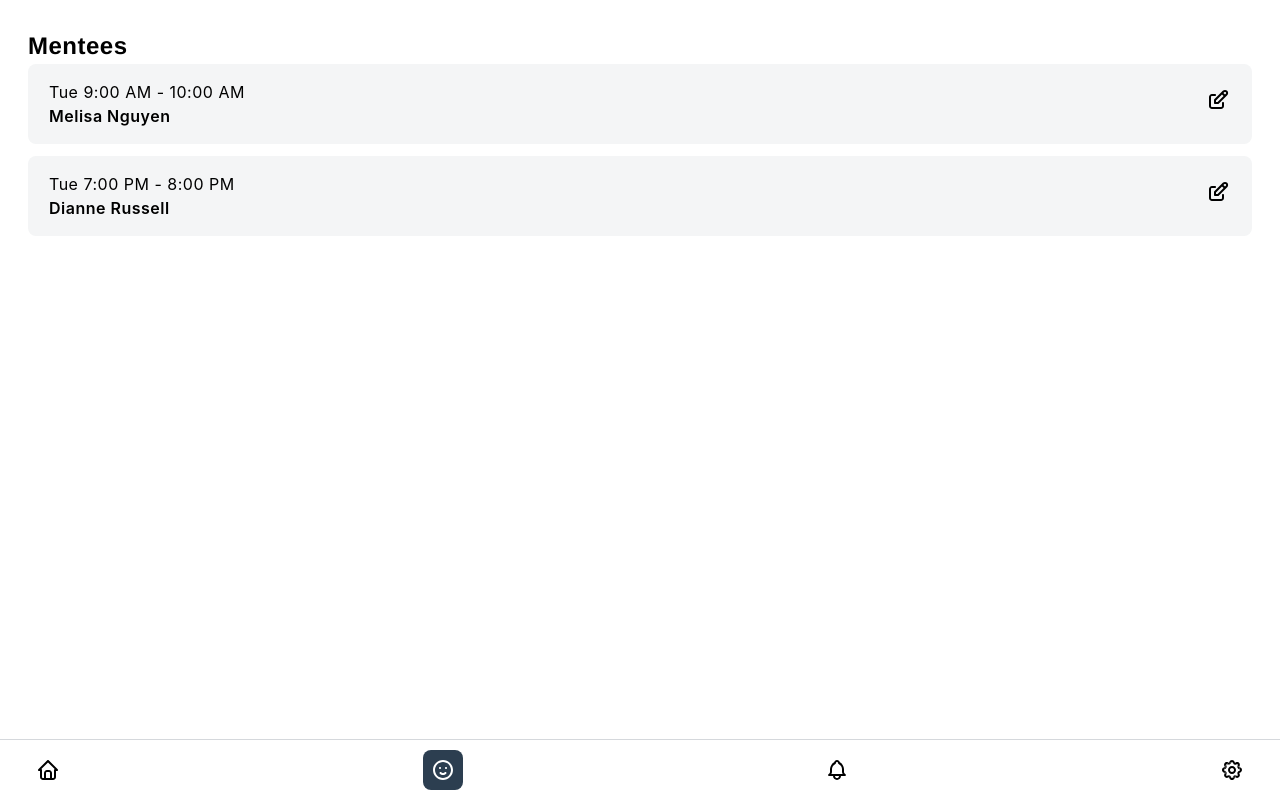
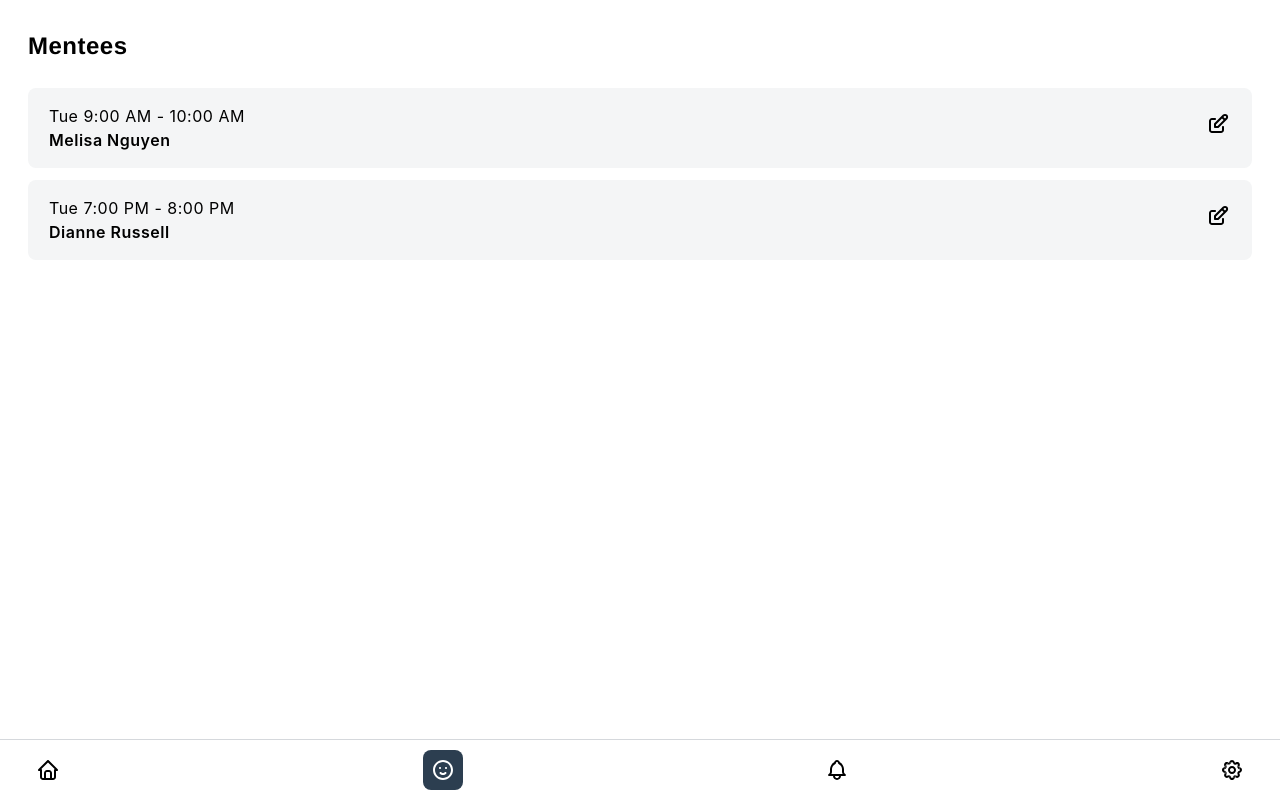
Before and after one commit to saayan-pg0002/Earth-373, a React (Create React App) app: page /mentees in a window 1280 px wide. Built offline with nearby package versions, Linux system fonts and the light colour scheme; a web font is replaced by a local one.

Commit message:
Create stylesheet for mentee page

```diff
--- a/src/apps/Mentees.tsx
+++ b/src/apps/Mentees.tsx
@@ -42,9 +42,11 @@ const menteeList: MenteeItemProps[] = [
 
 const Mentees: React.FC<{}> = () => {
   return (
-    <main className="container">
-      <h1 className="page-title">Mentees</h1>
-      <MenteeList mentees={menteeList} />
+    <main className="mentees">
+      <div className="container">
+        <h1 className="page-title">Mentees</h1>
+        <MenteeList mentees={menteeList} />
+      </div>
     </main>
   );
 };
--- a/src/stylesheets/apps/index.scss
+++ b/src/stylesheets/apps/index.scss
@@ -1 +1,2 @@
-@import './dashboard.scss';
+@import "./dashboard.scss";
+@import "./mentee.scss";
--- /dev/null
+++ b/src/stylesheets/apps/mentee.scss
@@ -0,0 +1,9 @@
+@import "../util/";
+
+.mentees {
+  .container {
+    & > * + * {
+      margin-top: 1.5rem;
+    }
+  }
+}
```
